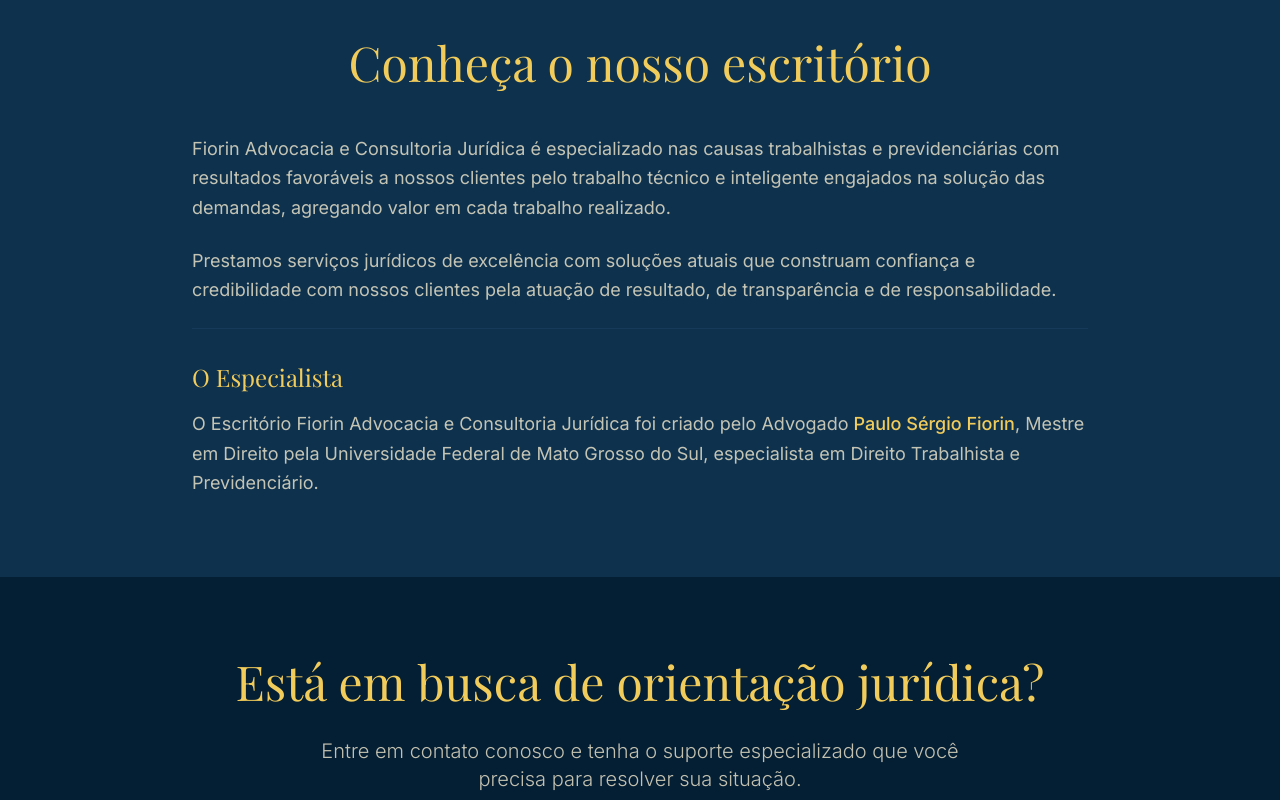
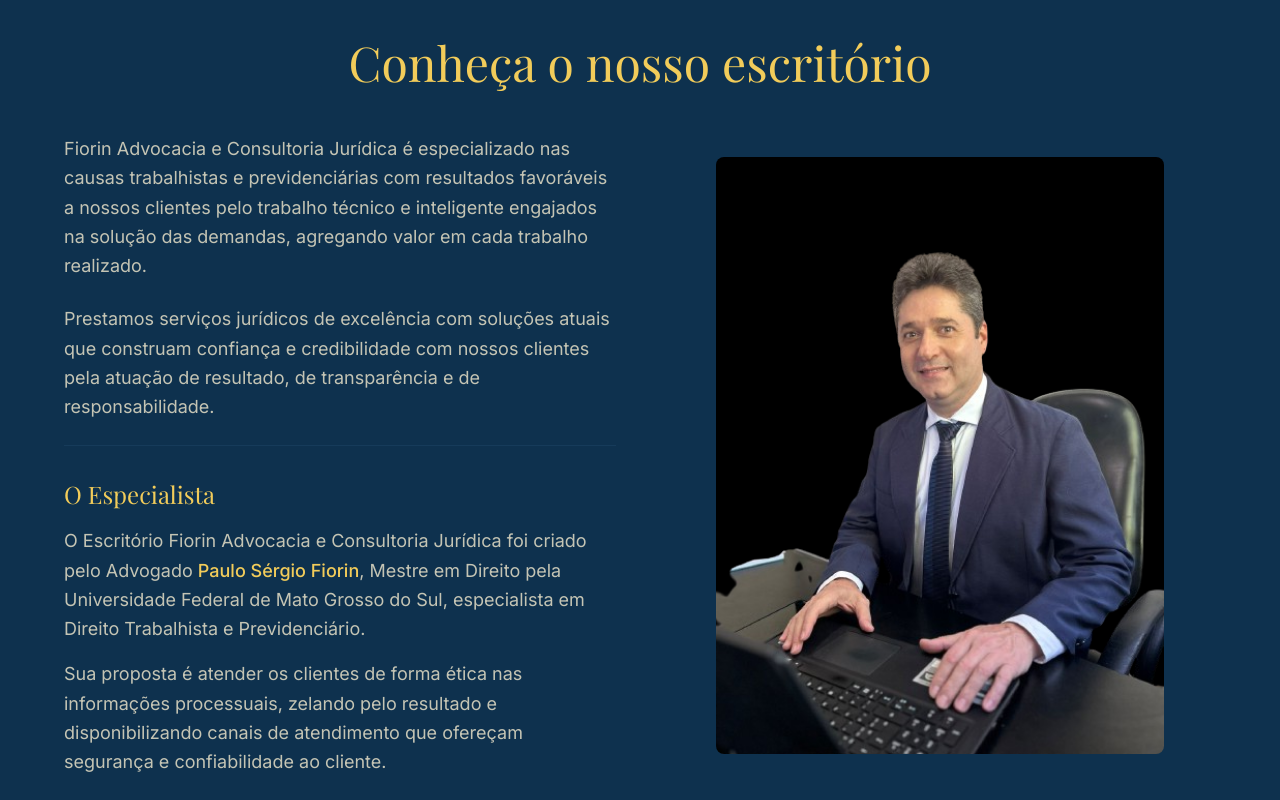
Before and after one commit to bamarcheti/fiorin-landing, a React (Vite) app: page / in a window 1280 px wide. Shown: the part 1440-2240 px from the top of the page. Built offline with nearby package versions, Linux system fonts and the light colour scheme; the HTML template or start-up script is replaced by a standard one.

Commit message:
Add lawyer photo to specialist section

```diff
--- a/src/components/Sobre.tsx
+++ b/src/components/Sobre.tsx
@@ -1,11 +1,14 @@
+import advogadoImg from "@/assets/advogado-paulo-fiorin.png";
+
 export const Sobre = () => {
   return (
     <section id="sobre" className="py-20 px-6 bg-navy-light">
-      <div className="max-w-4xl mx-auto">
+      <div className="max-w-6xl mx-auto">
         <h2 className="text-4xl md:text-5xl font-heading text-gold text-center mb-12">
           Conheça o nosso escritório
         </h2>
 
+        <div className="grid md:grid-cols-2 gap-12 items-center">
           <div className="space-y-6 text-foreground/80 text-lg leading-relaxed">
             <p>
               Fiorin Advocacia e Consultoria Jurídica é especializado nas causas trabalhistas
@@ -25,6 +28,20 @@ export const Sobre = () => {
                 <span className="text-gold font-medium">Paulo Sérgio Fiorin</span>, Mestre em Direito pela
                 Universidade Federal de Mato Grosso do Sul, especialista em Direito Trabalhista e Previdenciário.
               </p>
+              <p className="mt-4">
+                Sua proposta é atender os clientes de forma ética nas informações processuais,
+                zelando pelo resultado e disponibilizando canais de atendimento que ofereçam
+                segurança e confiabilidade ao cliente.
+              </p>
+            </div>
+          </div>
+
+          <div className="flex justify-center">
+            <img
+              src={advogadoImg}
+              alt="Paulo Sérgio Fiorin - Advogado especialista"
+              className="w-full max-w-md h-auto rounded-lg"
+            />
           </div>
         </div>
       </div>
```
Also changed, not shown: src/assets/advogado-paulo-fiorin.png (added). Lines whose indentation alone changed are shown as unchanged.
